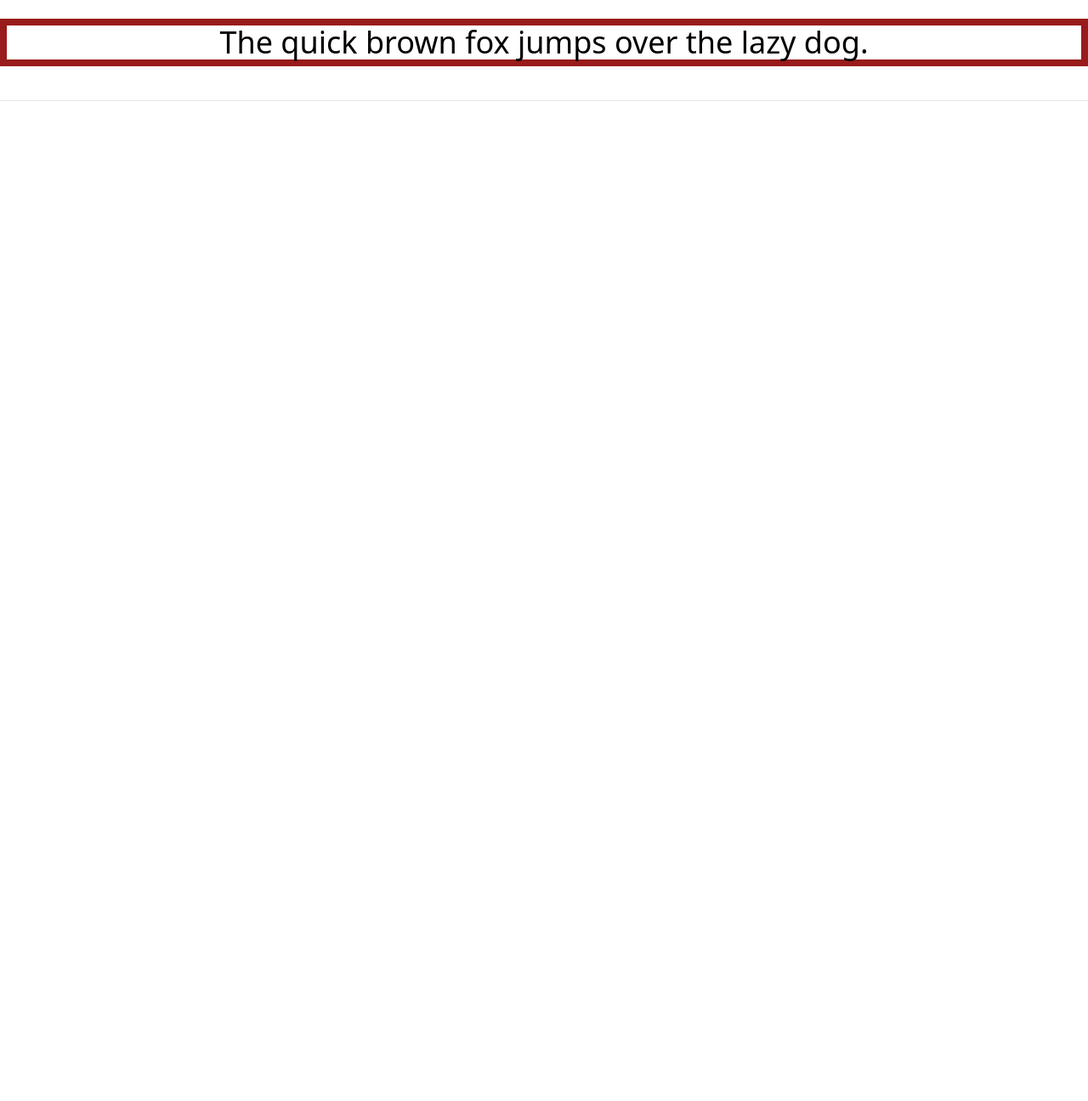
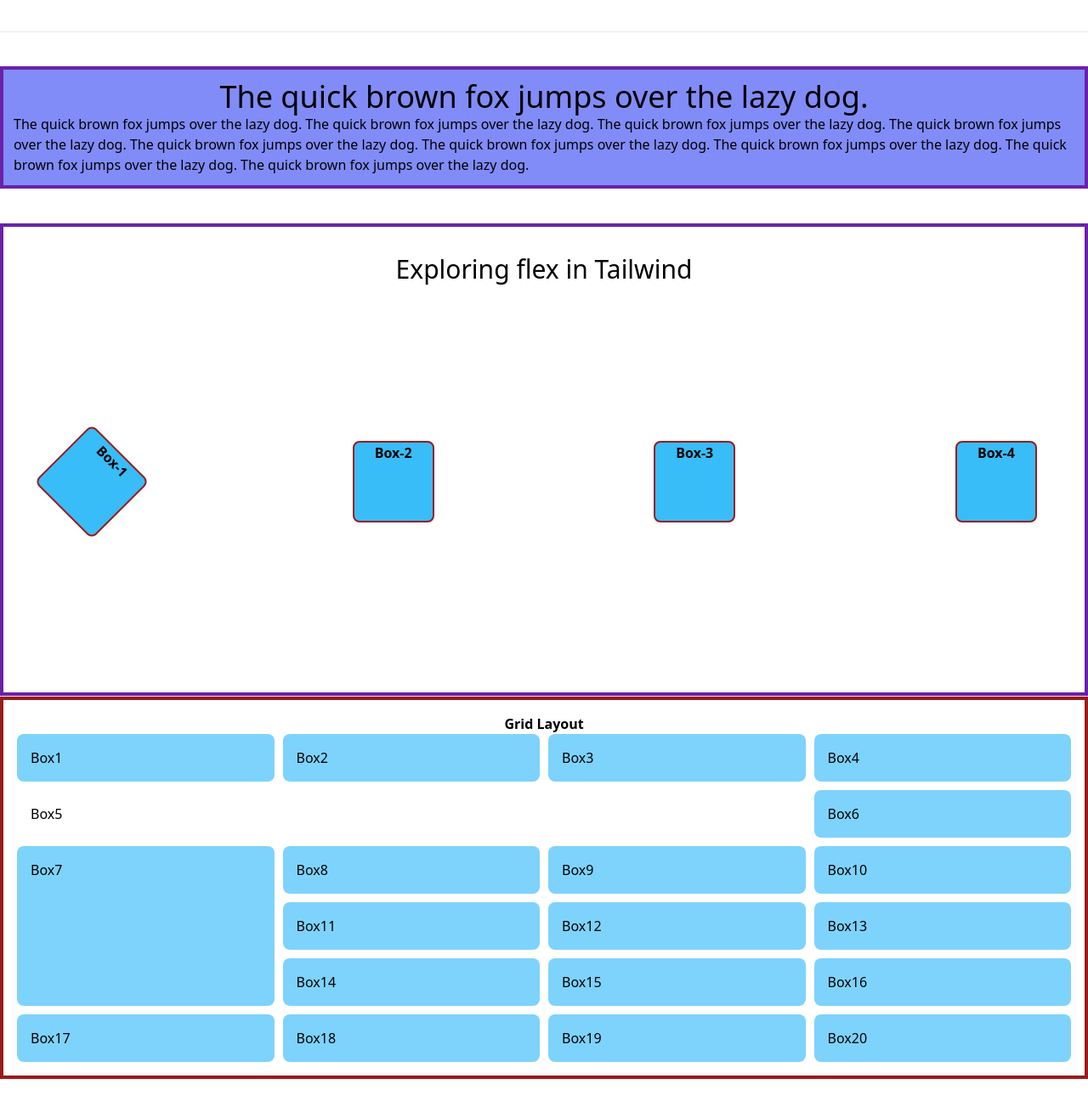
Before and after one commit to zakir85/intro-to-tailwindcss, a plain HTML site: page index.html in a window 1280 px wide. Shown: the part 244-1540 px from the top of the page at 85% size. Before the commit the page ends 800 px from the top, so only its background shows below. Drawn offline with nearby package versions, Linux system fonts and the light colour scheme.

Commit message:
basic tailwind css complete

```diff
--- a/index.html
+++ b/index.html
@@ -8,7 +8,7 @@
 </head>
 <body>
     <section class="mb-4">
-        <h1 class="text-purple-400 bg-indigo-100" >Hello tailwind css</h1>
+        <h1 class="text-purple-500 bg-skyblue-100 h-20 py-3 text-center text-5xl" >Hello Tailwind CSS</h1>
         <p class="text-slate-500 hover:text-blue-600 bg-red-100">The quick brown fox jumps over the lazy dog.</p>
         <p class="bg-cyan-100 hover:text-green-600">The quick brown fox jumps over the lazy dog.</p>
     </section>
@@ -21,13 +21,62 @@
     </section>
     <hr>
 
-    <section class="my-10">
-        <h1 class="text-4xl text-center border-8 border-red-800 ">
+    <section class="my-10 border-4 border-purple-800 p-3 bg-indigo-400">
+        <h1 class="text-4xl text-center ">
             The quick brown fox jumps over the lazy dog.
         </h1>
+        <p>The quick brown fox jumps over the lazy dog. The quick brown fox jumps over the lazy dog. The quick brown fox jumps over the lazy dog. The quick brown fox jumps over the lazy dog. The quick brown fox jumps over the lazy dog. The quick brown fox jumps over the lazy dog. The quick brown fox jumps over the lazy dog. The quick brown fox jumps over the lazy dog. The quick brown fox jumps over the lazy dog. </p>
+
 
     </section>
     <hr>
+    <section class="border-4 border-purple-800 p-4 ">
+        <h3 class="text-3xl text-center m-4">Exploring flex in Tailwind </h3>
+        <div class="flex justify-center m-10 h-96 items-center gap-x-4 flex-col md:flex-row lg:justify-between">
+            <div class="bg-sky-400 w-24 h-24 border-2 border-red-800 rounded-lg font-bold text-center rotate-45" >Box-1</div>
+            <div class="bg-sky-400 w-24 h-24 border-2 border-red-800 rounded-lg font-bold text-center " >Box-2</div>
+            <div class="bg-sky-400 w-24 h-24 border-2 border-red-800 rounded-lg font-bold text-center " >Box-3</div>
+            <div class="bg-sky-400 w-24 h-24 border-2 border-red-800 rounded-lg font-bold text-center " >Box-4</div>
+
+        </div>
+    </section>
+    <hr>
+    <section class="border-4 border-red-800 p-4 ">
+        <h3 class="text-center font-bold">Grid Layout</h3>
+        <div class="grid gap-2.5 grid-cols-1 md:grid-cols-4">
+            <div class="bg-sky-300 p-4 rounded-lg">Box1</div>
+            <div class="bg-sky-300 p-4 rounded-lg">Box2</div>
+            <div class="bg-sky-300 p-4 rounded-lg">Box3</div>
+            <div class="bg-sky-300 p-4 rounded-lg">Box4</div>
+            <div class="md:col-span-3 p-4 rounded-lg">Box5</div>
+            <div class="bg-sky-300 p-4 rounded-lg">Box6</div>
+            <div class="bg-sky-300 p-4 rounded-lg row-span-3">Box7</div>
+            <div class="bg-sky-300 p-4 rounded-lg">Box8</div>
+            <div class="bg-sky-300 p-4 rounded-lg">Box9</div>
+            <div class="bg-sky-300 p-4 rounded-lg">Box10</div>
+            <div class="bg-sky-300 p-4 rounded-lg">Box11</div>
+            <div class="bg-sky-300 p-4 rounded-lg">Box12</div>
+            <div class="bg-sky-300 p-4 rounded-lg">Box13</div>
+            <div class="bg-sky-300 p-4 rounded-lg">Box14</div>
+            <div class="bg-sky-300 p-4 rounded-lg">Box15</div>
+            <div class="bg-sky-300 p-4 rounded-lg">Box16</div>
+            <div class="bg-sky-300 p-4 rounded-lg">Box17</div>
+            <div class="bg-sky-300 p-4 rounded-lg">Box18</div>
+            <div class="bg-sky-300 p-4 rounded-lg">Box19</div>
+            <div class="bg-sky-300 p-4 rounded-lg">Box20</div>
+        </div>
+
+    </section>
+    <hr>
+    <section class="mt-10">
+        <div class="grid gap-2 grid-cols-1 md:grid-cols-4">
+            <div class="bg-yellow-300 md:col-span-4">Header</div>
+            <div class="bg-yellow-300">Nav</div>
+            <div class="bg-yellow-300 md:col-span-3 h-60">Main content</div>
+            <div class="bg-yellow-300 md:col-span-4">Footer</div>
+
+        </div>
+    </section>
 
 </body>
 </html>
```
